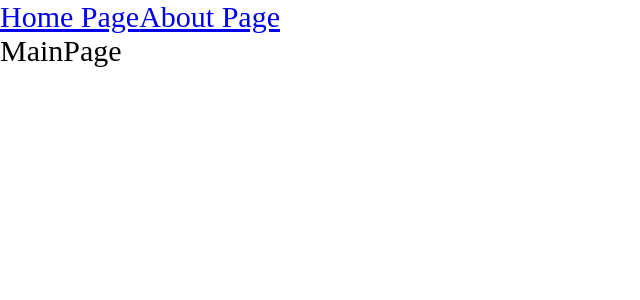
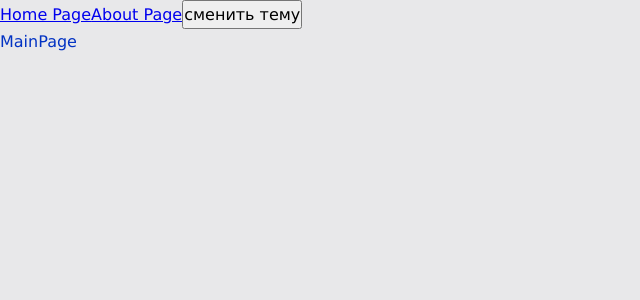
Before and after one commit to webdevkirill/news-portal, a React app: page / in a window 1280 px wide. Shown: the top 300 px of the page, without its empty margins (0-640 px from the left). Built offline with nearby package versions, Linux system fonts and the light colour scheme.

Commit message:
add themes

```diff
--- a/package.json
+++ b/package.json
@@ -20,6 +20,7 @@
     "css-loader": "6.6.0",
     "html-webpack-plugin": "5.5.0",
     "mini-css-extract-plugin": "2.5.3",
+    "prettier": "2.8.3",
     "sass": "1.49.9",
     "sass-loader": "12.6.0",
     "style-loader": "3.3.1",
--- a/src/App.tsx
+++ b/src/App.tsx
@@ -1,14 +1,21 @@
 import { Suspense } from 'react';
 import { Link, Route, Routes } from 'react-router-dom';
-import './index.scss';
+import './styles/index.scss';
 import { AboutPageAsync } from './pages/AboutPage/AboutPage.async';
 import { MainPageAsync } from './pages/MainPage/MainPage.async';
 
+import { useTheme } from './theme/useTheme';
+
 export const App = () => {
+  const { theme, toggleTheme } = useTheme();
+
+  // Renders
   return (
-    <div className="app">
+    <div className={`app ${theme}`}>
       <Link to={'/'}>Home Page</Link>
       <Link to={'/about'}>About Page</Link>
+
+      <button onClick={toggleTheme}>сменить тему</button>
 
       <Suspense fallback={<div>Loading...</div>}>
         <Routes>
--- a/src/index.scss
+++ /dev/null
@@ -1,9 +0,0 @@
-* {
-  margin: 0;
-  padding: 0;
-  box-sizing: border-box;
-}
-
-.app {
-  font-size: 30px;
-}
--- a/src/index.tsx
+++ b/src/index.tsx
@@ -1,10 +1,13 @@
 import { render } from 'react-dom';
 import { BrowserRouter } from 'react-router-dom';
 import { App } from './App';
+import { ThemeProvider } from './theme/ThemeProvider';
 
 render(
   <BrowserRouter>
-    <App />
+    <ThemeProvider>
+      <App />
+    </ThemeProvider>
   </BrowserRouter>,
   document.getElementById('root'),
 );
--- /dev/null
+++ b/src/styles/index.scss
@@ -0,0 +1,12 @@
+@import './reset';
+@import './variables/global';
+@import './themes/light';
+@import './themes/dark';
+
+.app {
+  font: var(--font-m);
+  background: var(--bg-color);
+  color: var(--primary-color);
+
+  min-height: 100vh;
+}
--- /dev/null
+++ b/src/styles/reset.scss
@@ -0,0 +1,13 @@
+* {
+  margin: 0;
+  padding: 0;
+  box-sizing: border-box;
+}
+
+input,
+button,
+textarea,
+select {
+  margin: 0;
+  font: inherit;
+}
--- /dev/null
+++ b/src/styles/themes/dark.scss
@@ -0,0 +1,5 @@
+.app.dark {
+  --bg-color: #0a0a5a;
+  --primary-color: #049604;
+  --second-color: #04ff04;
+}
--- /dev/null
+++ b/src/styles/themes/light.scss
@@ -0,0 +1,5 @@
+.app.light {
+  --bg-color: #e8e8ea;
+  --primary-color: #0232c3;
+  --second-color: #0449e0;
+}
--- /dev/null
+++ b/src/styles/variables/global.scss
@@ -0,0 +1,10 @@
+:root {
+  --font-family-main: Verdana, 'sans-serif';
+  --font-size-m: 16px;
+  --font-line-m: 25px;
+  --font-m: var(--font-size-m) / var(--font-line-m) var(--font-family-main);
+
+  --font-size-l: 24px;
+  --font-line-l: 32px;
+  --font-l: var(--font-size-l) / var(--font-line-l) var(--font-family-main);
+}
--- /dev/null
+++ b/src/theme/ThemeContext.ts
@@ -0,0 +1,15 @@
+import { createContext } from 'react';
+
+export enum Theme {
+  LIGHT = 'light',
+  DARK = 'dark',
+}
+
+export interface IThemeContentProps {
+  theme?: Theme;
+  setTheme?: (theme: Theme) => void;
+}
+
+export const LOCAL_STORAGE_THEME_KEY = 'theme';
+
+export const ThemeContext = createContext<IThemeContentProps>({});
--- /dev/null
+++ b/src/theme/ThemeProvider.tsx
@@ -0,0 +1,13 @@
+import { useMemo, useState } from 'react';
+import { LOCAL_STORAGE_THEME_KEY, Theme, ThemeContext } from './ThemeContext';
+
+const defaultTheme = (localStorage.getItem(LOCAL_STORAGE_THEME_KEY) as Theme) || Theme.LIGHT;
+
+export const ThemeProvider: React.FC = ({ children }) => {
+  const [theme, setTheme] = useState<Theme>(defaultTheme);
+
+  const defaultProps = useMemo(() => ({ theme, setTheme }), [theme]);
+
+  // Renders
+  return <ThemeContext.Provider value={defaultProps}>{children}</ThemeContext.Provider>;
+};
--- /dev/null
+++ b/src/theme/useTheme.ts
@@ -0,0 +1,20 @@
+import { useContext } from 'react';
+import { LOCAL_STORAGE_THEME_KEY, Theme, ThemeContext } from './ThemeContext';
+
+export interface UseThemeResult {
+  theme: Theme;
+  toggleTheme: () => void;
+}
+
+export const useTheme = (): UseThemeResult => {
+  const { theme, setTheme } = useContext(ThemeContext);
+
+  const handleToggleTheme = () => {
+    const newTheme = theme === Theme.LIGHT ? Theme.DARK : Theme.LIGHT;
+
+    setTheme(newTheme);
+    localStorage.setItem(LOCAL_STORAGE_THEME_KEY, newTheme);
+  };
+
+  return { theme, toggleTheme: handleToggleTheme };
+};
```
Also changed, not shown: 1 other file (tests, documents, lock files or other folders).
